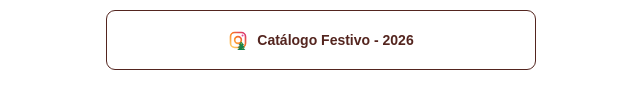
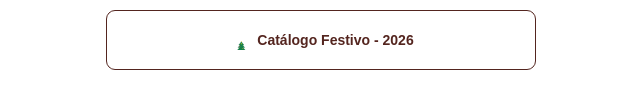
Before and after one commit to agomes2201-boop/new-links-page, a plain HTML site: page index.html in a window 1280 px wide. Shown: the part 517-626 px from the top of the page, 319-959 px from the left. Drawn offline with Linux system fonts and the light colour scheme.

Commit message:
Atualizaçõa de Natal II

```diff
--- a/index.html
+++ b/index.html
@@ -86,16 +86,6 @@ target="_blank"
 rel="noopener noreferrer">
 
 <svg viewBox="0 0 24 24" aria-hidden="true" focusable="false">
-
-  <!-- Ícone Instagram -->
-  <rect x="3" y="3" width="18" height="18" rx="5"
-    fill="none" stroke="url(#instagram-gradient)" stroke-width="2"/>
-
-  <circle cx="12" cy="12" r="4"
-    fill="none" stroke="url(#instagram-gradient)" stroke-width="2"/>
-
-  <circle cx="17.5" cy="6.5" r="1.2" fill="#d9469b"/>
-
   <!-- Árvore de Natal -->
   <g transform="translate(16 14)">
     <path d="M0 0 L-3 4 H-1.5 L-4 7 H-2 L-4.5 10 H4.5 L2 7 H4 L1.5 4 H3 Z"
```
